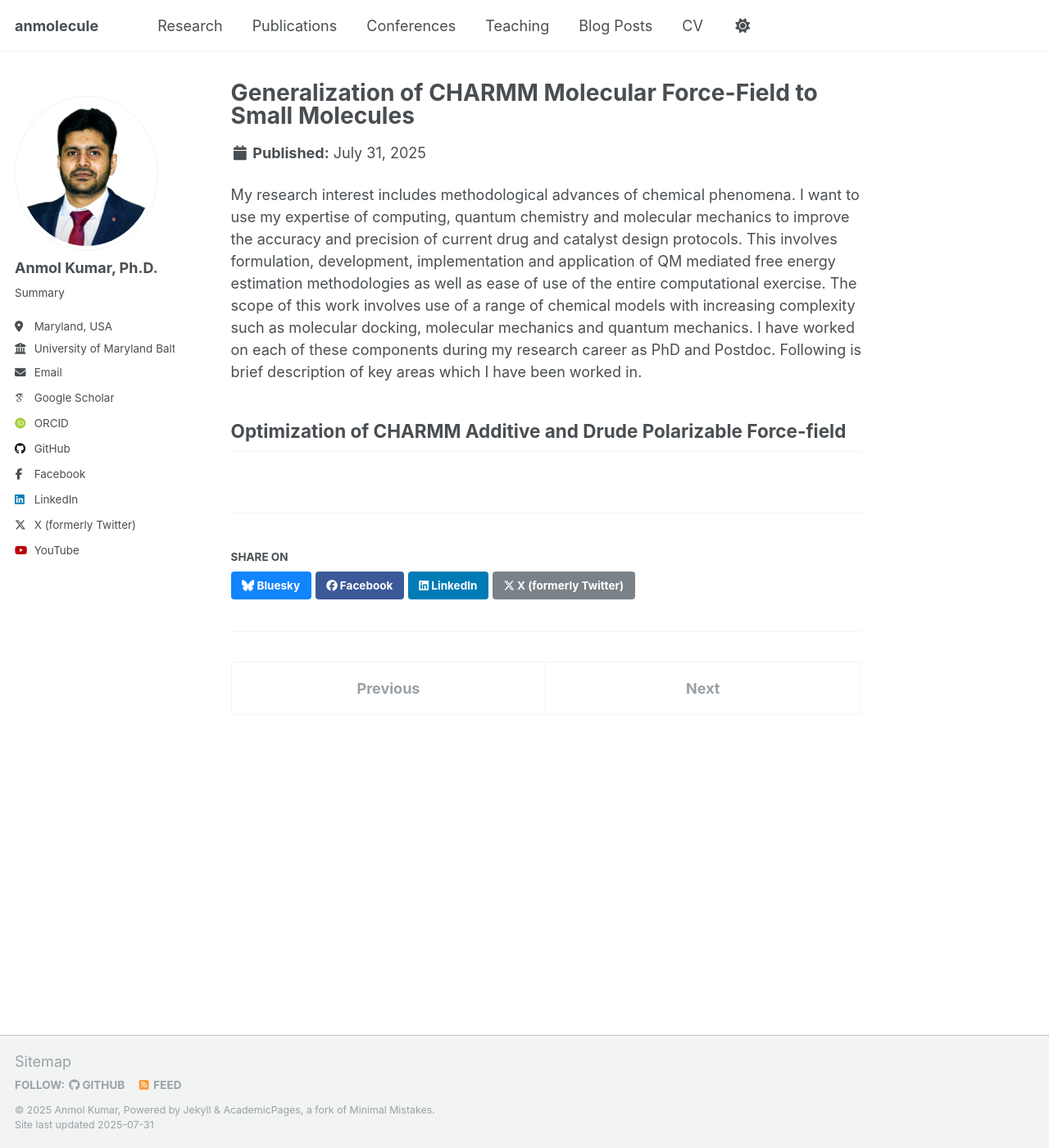
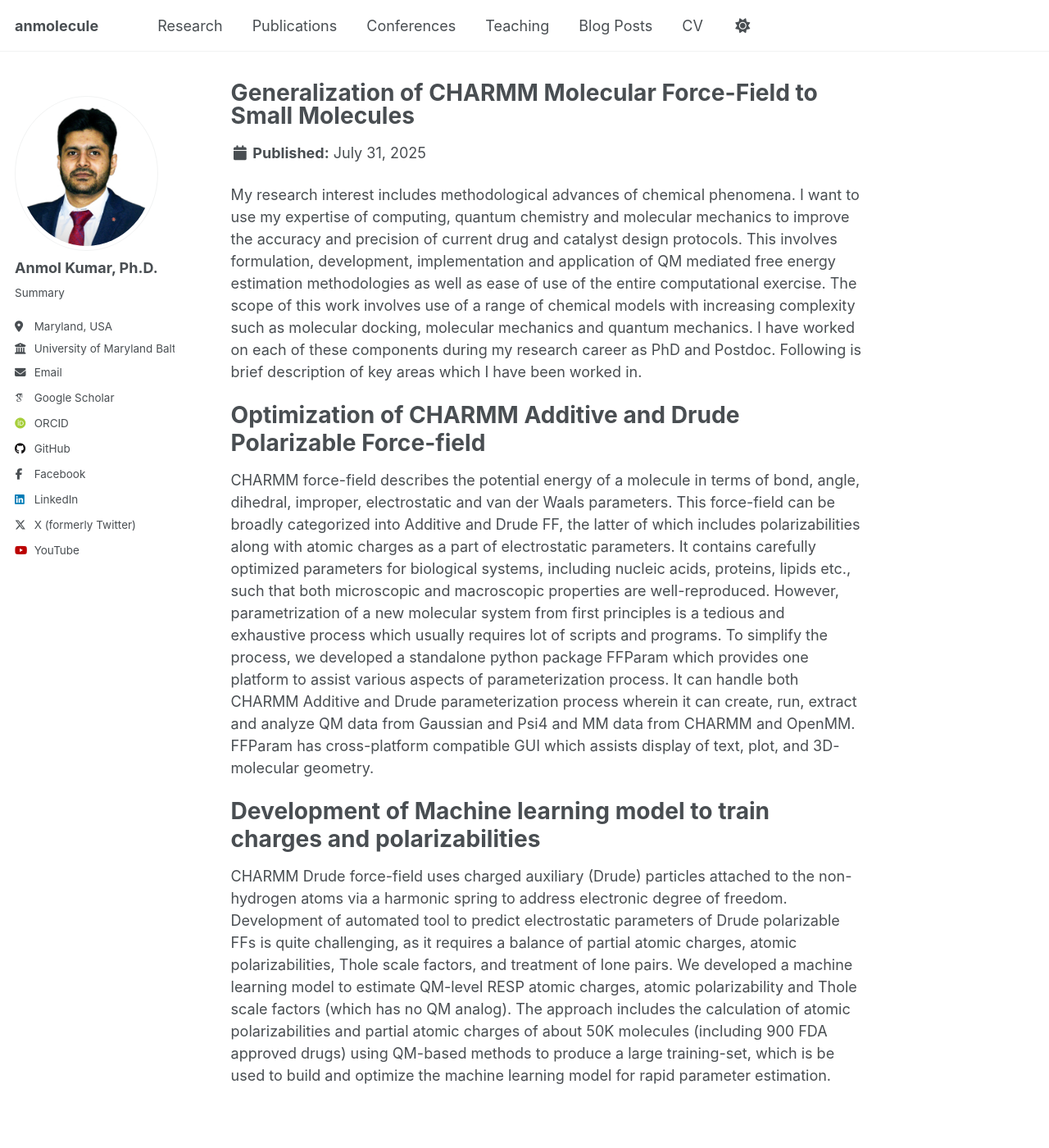
Before and after one commit to anmolecule/anmolecule.github.io, a Jekyll site: the page built from _research/force-field.md, in a window 1280 px wide and 1400 px high. Shown: the whole window at 82% size. Built offline with Jekyll 4.4.1, drawn with Linux system fonts in a browser that asks for light colours; some web fonts are replaced; a script that is not in the unit is left out.

Commit message:
forcefield

```diff
--- a/_research/force-field.md
+++ b/_research/force-field.md
@@ -7,4 +7,9 @@ date: 31-07-2025
 
 My research interest includes methodological advances of chemical phenomena. I want to use my expertise of computing, quantum chemistry and molecular mechanics to improve the accuracy and precision of current drug and catalyst design protocols. This involves formulation, development, implementation and application of QM mediated free energy estimation methodologies as well as ease of use of the entire computational exercise. The scope of this work involves use of a range of chemical models with increasing complexity such as molecular docking, molecular mechanics and quantum mechanics. I have worked on each of these components during my research career as PhD and Postdoc. Following is brief description of key areas which I have been worked in.
 
-## Optimization of CHARMM Additive and Drude Polarizable Force-field
+# Optimization of CHARMM Additive and Drude Polarizable Force-field
+
+CHARMM force-field describes the potential energy of a molecule in terms of bond, angle, dihedral, improper, electrostatic and van der Waals parameters. This force-field can be broadly categorized into Additive and Drude FF, the latter of which includes polarizabilities along with atomic charges as a part of electrostatic parameters. It contains carefully optimized parameters for biological systems, including nucleic acids, proteins, lipids etc., such that both microscopic and macroscopic properties are well-reproduced. However, parametrization of a new molecular system from first principles is a tedious and exhaustive process which usually requires lot of scripts and programs. To simplify the process, we developed a standalone python package FFParam which provides one platform to assist various aspects of parameterization process. It can handle both CHARMM Additive and Drude parameterization process wherein it can create, run, extract and analyze QM data from Gaussian and Psi4 and MM data from CHARMM and OpenMM. FFParam has cross-platform compatible GUI which assists display of text, plot, and 3D- molecular geometry.
+
+# Development of Machine learning model to train charges and polarizabilities
+CHARMM Drude force-field uses charged auxiliary (Drude) particles attached to the non-hydrogen atoms via a harmonic spring to address electronic degree of freedom. Development of automated tool to predict electrostatic parameters of Drude polarizable FFs is quite challenging, as it requires a balance of partial atomic charges, atomic polarizabilities, Thole scale factors, and treatment of lone pairs. We developed a machine learning model to estimate QM-level RESP atomic charges, atomic polarizability and Thole scale factors (which has no QM analog). The approach includes the calculation of atomic polarizabilities and partial atomic charges of about 50K molecules (including 900 FDA approved drugs) using QM-based methods to produce a large training-set, which is be used to build and optimize the machine learning model for rapid parameter estimation.
```
